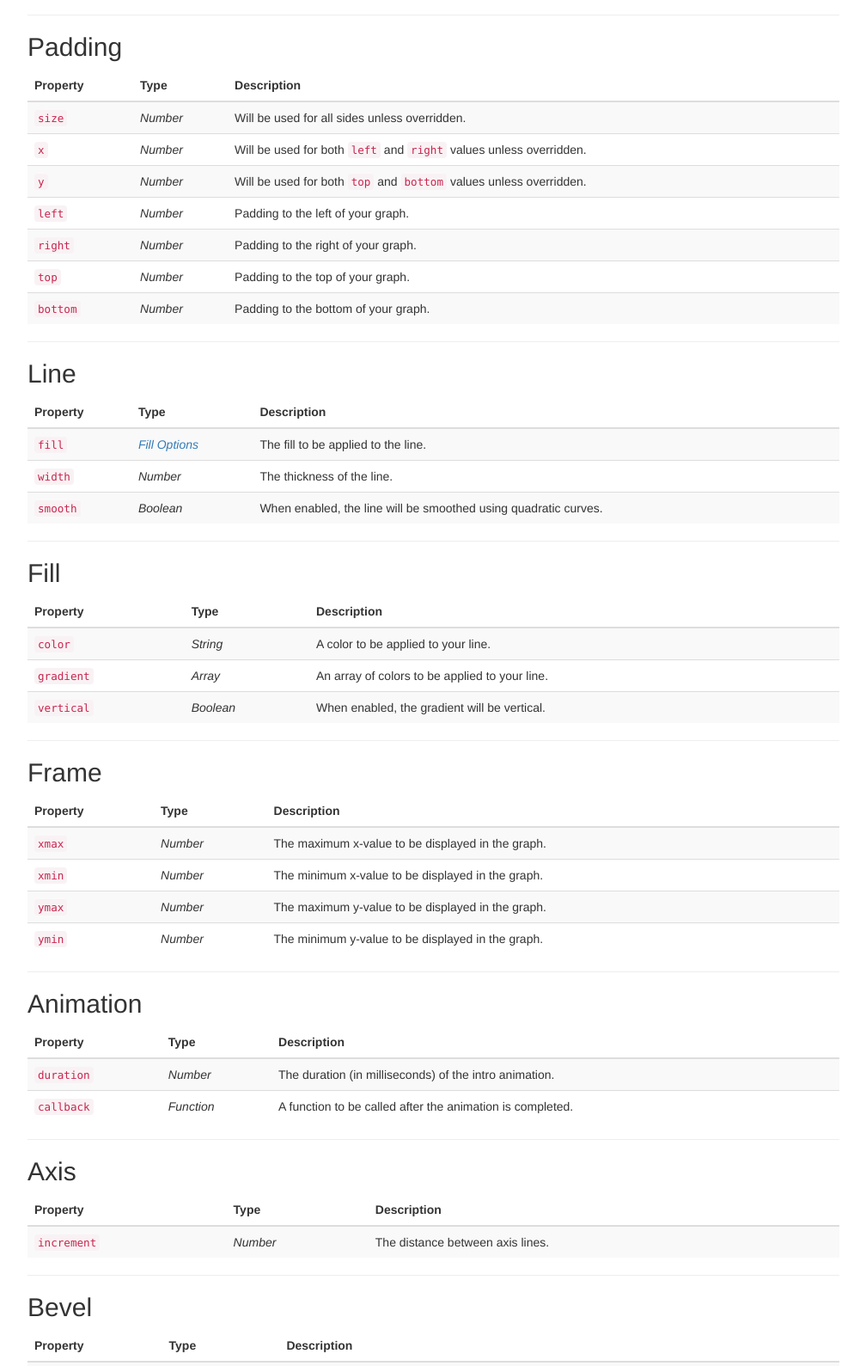
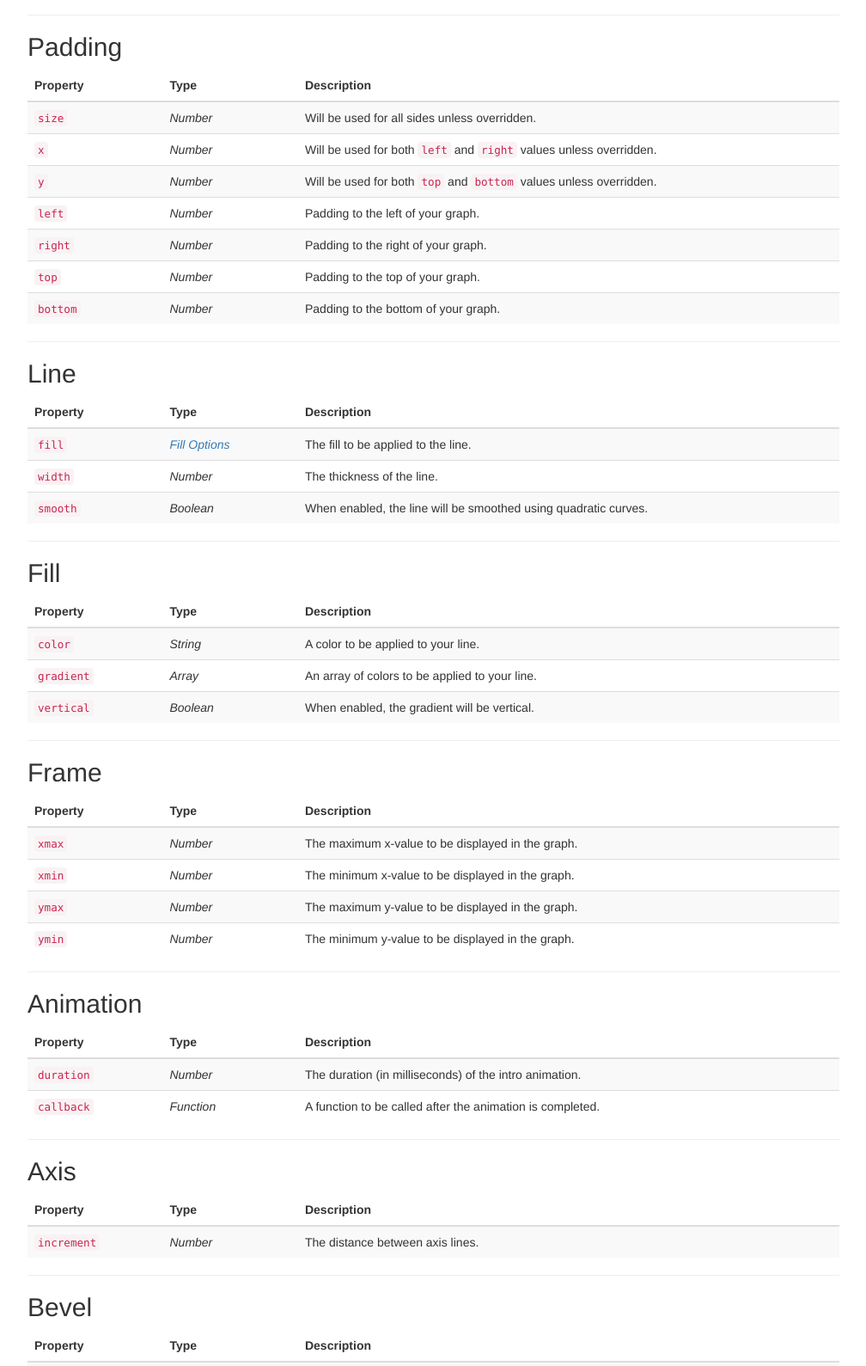
Before and after one commit to robertmesserle/Bobbograph, a website: page www/src/api.jade in a window 1280 px wide. Shown: the part 1211-2800 px from the top of the page at 86% size, without its empty margins (38-1046 px from the left). Drawn offline with nearby package versions, Linux system fonts and the light colour scheme; files that its build step writes are made by us from their sources.

Commit message:
set table column widths to be standard

```diff
--- a/www/src/api.jade
+++ b/www/src/api.jade
@@ -42,8 +42,8 @@ html
           table.table.table-striped
             thead
               tr
-                th Property
-                th Type
+                th.col-md-2 Property
+                th.col-md-2 Type
                 th Description
             tbody
               tr
@@ -99,8 +99,8 @@ html
           table.table.table-striped
             thead
               tr
-                th Property
-                th Type
+                th.col-md-2 Property
+                th.col-md-2 Type
                 th Description
             tbody
               tr
@@ -120,8 +120,8 @@ html
           table.table.table-striped
             thead
               tr
-                th Property
-                th Type
+                th.col-md-2 Property
+                th.col-md-2 Type
                 th Description
             tbody
               tr
@@ -157,8 +157,8 @@ html
           table.table.table-striped
             thead
               tr
-                th Property
-                th Type
+                th.col-md-2 Property
+                th.col-md-2 Type
                 th Description
             tbody
               tr
@@ -178,8 +178,8 @@ html
           table.table.table-striped
             thead
               tr
-                th Property
-                th Type
+                th.col-md-2 Property
+                th.col-md-2 Type
                 th Description
             tbody
               tr
@@ -199,8 +199,8 @@ html
           table.table.table-striped
             thead
               tr
-                th Property
-                th Type
+                th.col-md-2 Property
+                th.col-md-2 Type
                 th Description
             tbody
               tr
@@ -224,8 +224,8 @@ html
           table.table.table-striped
             thead
               tr
-                th Property
-                th Type
+                th.col-md-2 Property
+                th.col-md-2 Type
                 th Description
             tbody
               tr
@@ -241,8 +241,8 @@ html
           table.table.table-striped
             thead
               tr
-                th Property
-                th Type
+                th.col-md-2 Property
+                th.col-md-2 Type
                 th Description
             tbody
               tr
@@ -254,8 +254,8 @@ html
           table.table.table-striped
             thead
               tr
-                th Property
-                th Type
+                th.col-md-2 Property
+                th.col-md-2 Type
                 th Description
             tbody
               tr
@@ -279,8 +279,8 @@ html
           table.table.table-striped
             thead
               tr
-                th Property
-                th Type
+                th.col-md-2 Property
+                th.col-md-2 Type
                 th Description
             tbody
               tr
```
Also changed, not shown: www/pub/api.html.
